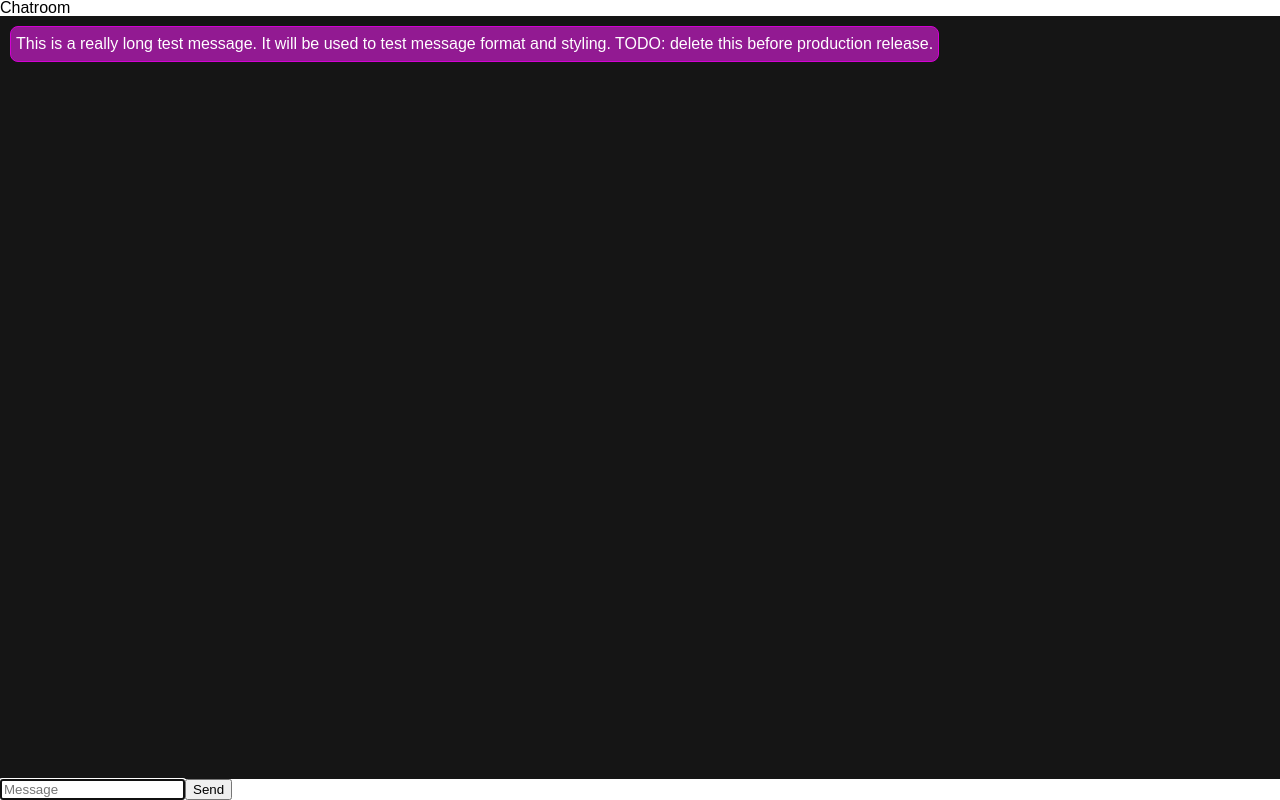
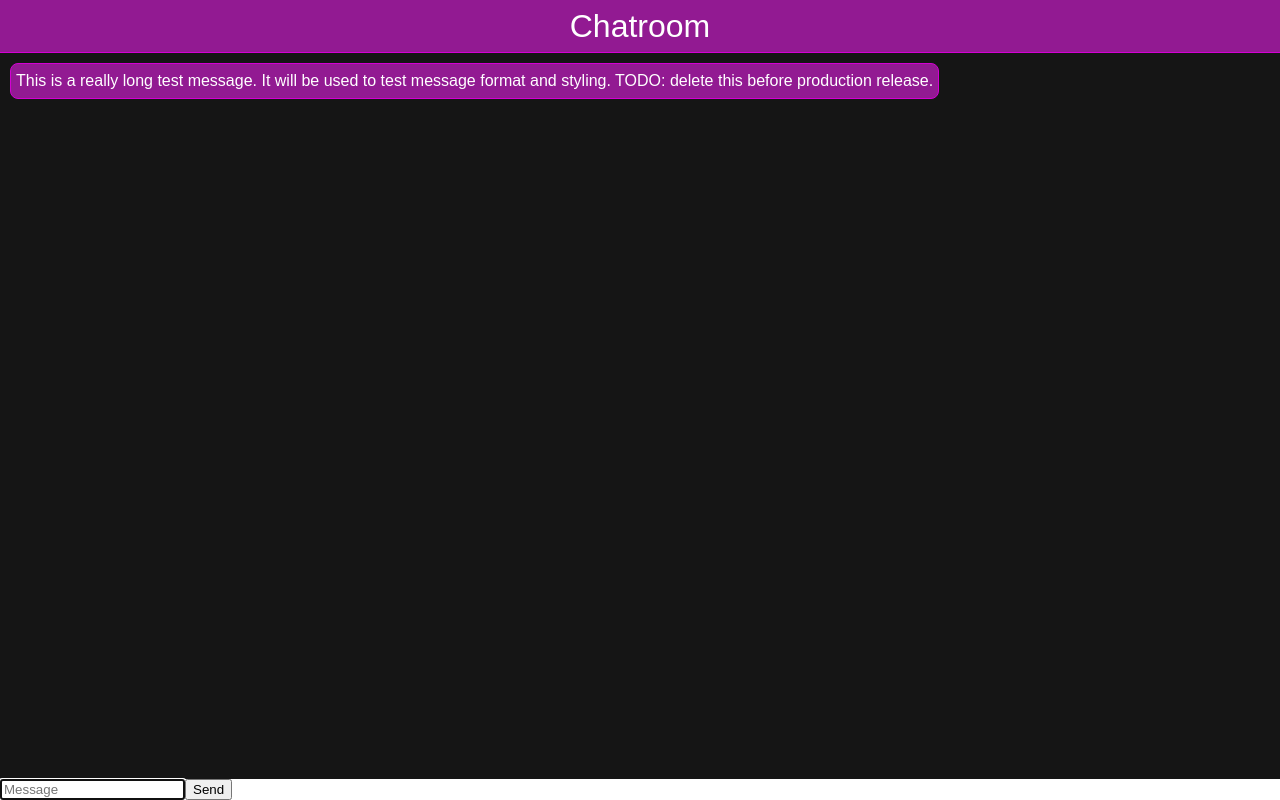
Before and after one commit to sequoian/chatroom, a React (Create React App) app: page / in a window 1280 px wide. Built offline with nearby package versions, Linux system fonts and the light colour scheme.

Commit message:
header style

```diff
--- /dev/null
+++ b/src/components/Header.css
@@ -0,0 +1,11 @@
+.header {
+  color: white;
+  background-color: #921a92;
+  border-bottom: 1px solid #d400d4;
+  text-align: center;
+}
+
+h1 {
+  font-size: 2em;
+  padding: 10px 0;
+}
--- a/src/components/Header.js
+++ b/src/components/Header.js
@@ -1,7 +1,8 @@
 import React from 'react'
+import './Header.css'
 
 const Header = () => (
-  <div>
+  <div className="header">
     <h1>Chatroom</h1>
   </div>
 )
```
